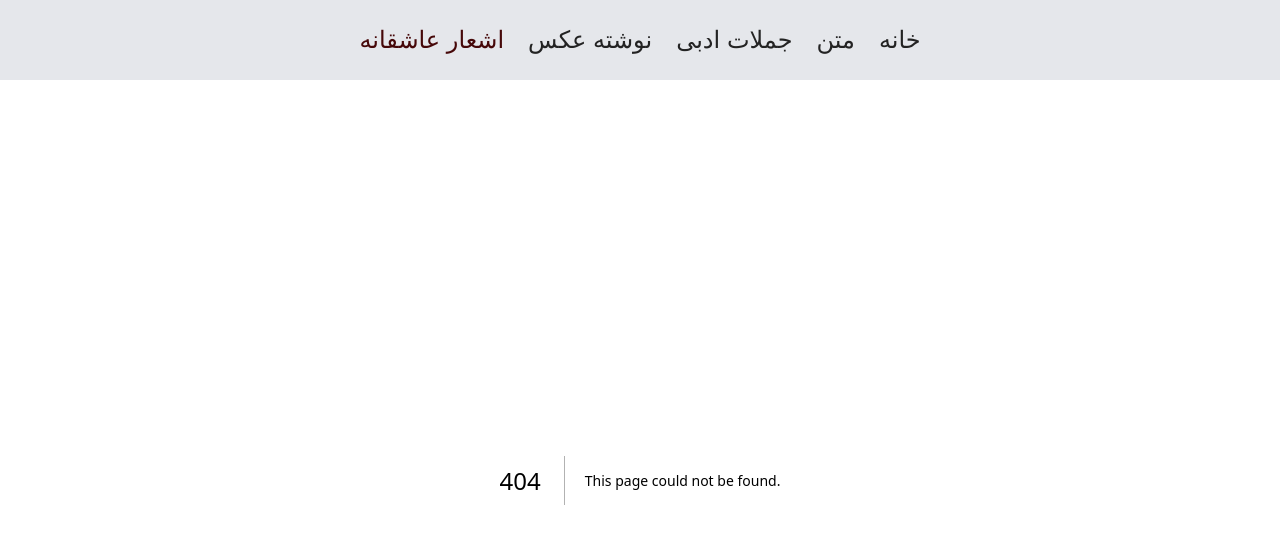
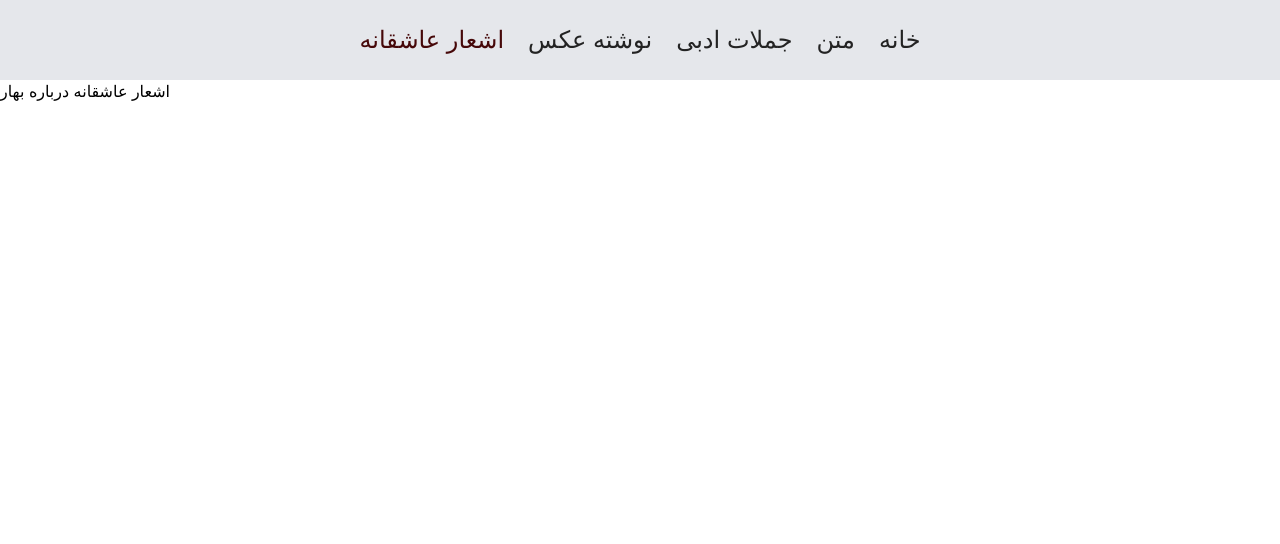
Before and after one commit to NazifaRahimy/spring, a Next.js app: page /poems in a window 1280 px wide. Before the commit this address had no page. Shown: the top 544 px of the page. Built offline with nearby package versions, Linux system fonts and the light colour scheme.

Commit message:
Add romantic poetry section container for spring

```diff
--- /dev/null
+++ b/src/app/poems/page.tsx
@@ -0,0 +1,9 @@
+const Poems = () => {
+     return (
+        <div >
+            <h2 >اشعار عاشقانه درباره بهار</h2>
+        </div>
+      );
+}
+
+export default Poems ;
```
